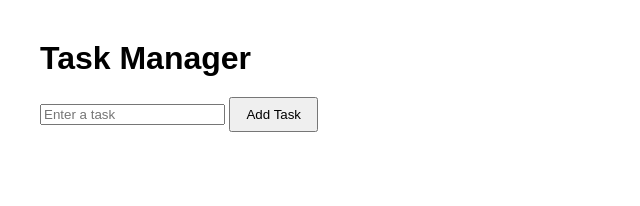
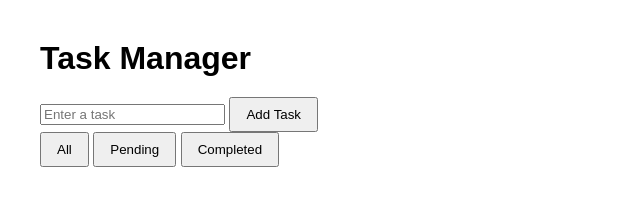
Before and after one commit to exelynt-learning-platform/java-assignment-84093-mayur, a plain HTML site: page index.html in a window 1280 px wide. Shown: the whole page, without its empty margins (0-640 px from the left). Drawn offline with Linux system fonts and the light colour scheme.

Commit message:
Feat: add task status filter buttons to markup

```diff
--- a/index.html
+++ b/index.html
@@ -10,9 +10,15 @@
     <h1>Task Manager</h1>
 
     <input type="text" id="taskInput" placeholder="Enter a task">
-    <button id="addTaskBtn">Add Task</button>
+<button id="addTaskBtn">Add Task</button>
 
-    <ul id="taskList"></ul>
+<div class="filters">
+    <button class="filter-btn active" data-filter="all">All</button>
+    <button class="filter-btn" data-filter="pending">Pending</button>
+    <button class="filter-btn" data-filter="completed">Completed</button>
+</div>
+
+<ul id="taskList"></ul>
 
     <script src="app.js"></script>
 </body>
```
